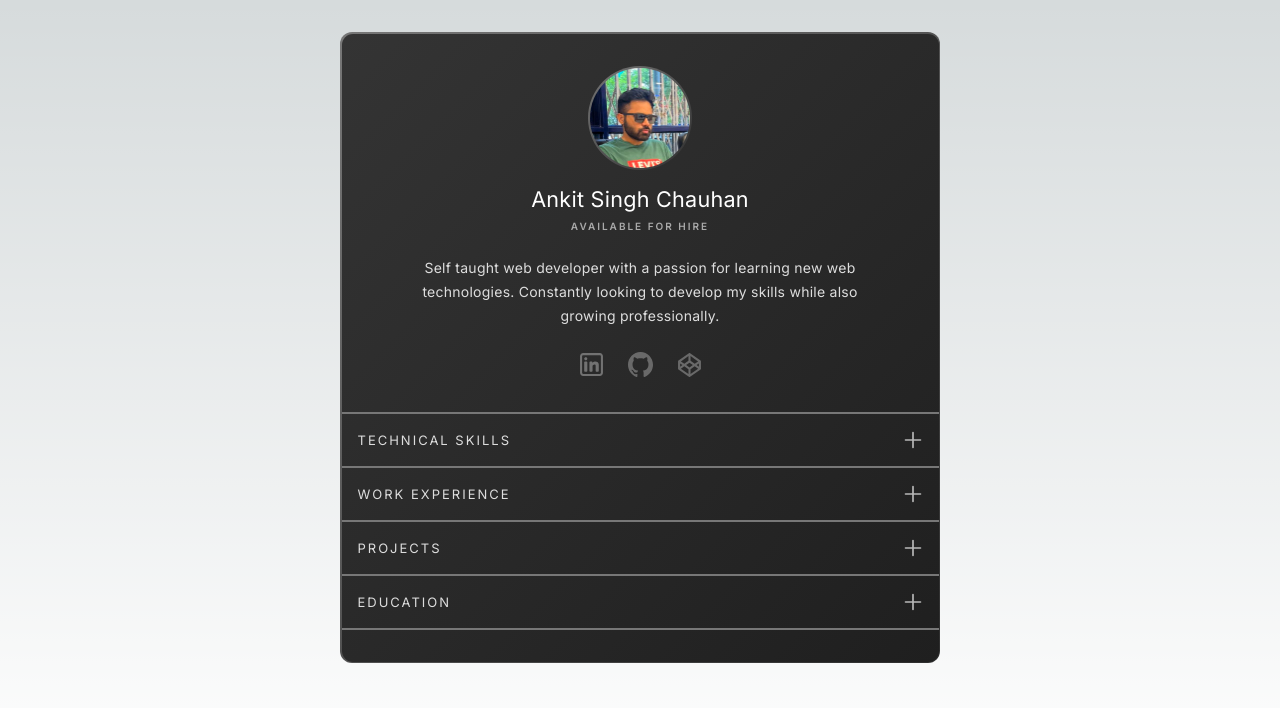
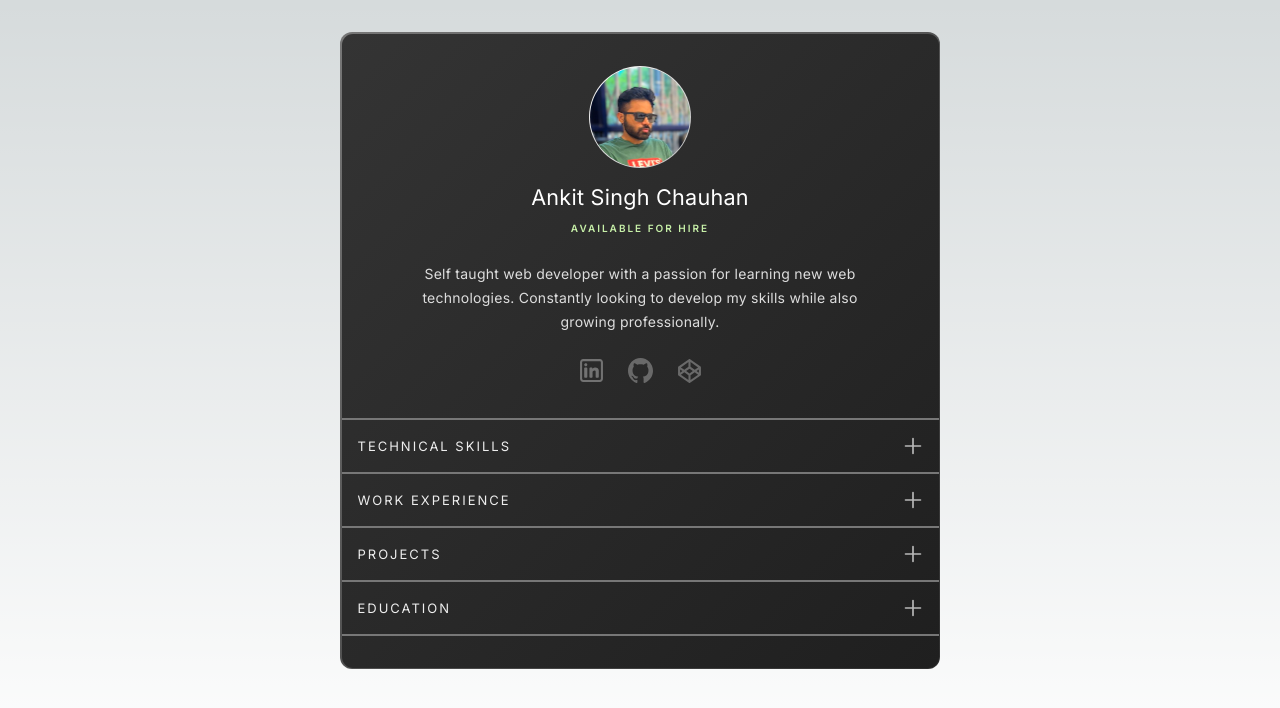
Before and after one commit to ankitc248/my-portfolio, a React (Create React App) app: page / in a window 1280 px wide. Shown: the top 708 px of the page. Built offline with nearby package versions, Linux system fonts and the light colour scheme.

Commit message:
Added accent color and improved keys

```diff
--- a/src/App.css
+++ b/src/App.css
@@ -10,6 +10,7 @@
   --foreground-rgb: 0, 0, 0;
   --background-start-rgb: 214, 219, 220;
   --background-end-rgb: 255, 255, 255;
+  --accent-color:#c7f0a8;
 }
 
 @media (prefers-color-scheme: dark) {
--- a/src/App.js
+++ b/src/App.js
@@ -36,7 +36,7 @@ export default function App() {
               <div className="my-image">
                 <div className="my-image-container">
                   <img
-                    src="/assets/images/profile-image.jpg"
+                    src="/assets/images/profile-image-blur.jpg"
                     alt="profile"
                     width={100}
                     height={100}
@@ -61,7 +61,11 @@ export default function App() {
             </section>
             <div className="expandable-sections">
               {sortedPortfolioDetails.map((value) => (
-                <ExpandSection values={value[1]} key={value[0]} />
+                <ExpandSection
+                  values={value[1]}
+                  key={value[0]}
+                  uniqueIdentifier={value[0]}
+                />
               ))}
             </div>
           </div>
@@ -71,7 +75,7 @@ export default function App() {
   );
 }
 
-const ExpandSection = ({ values }) => {
+const ExpandSection = ({ values, uniqueIdentifier }) => {
   const [expanded, setExpanded] = useState(false);
   return (
     <section className={`expand-section ${expanded ? "expanded" : ""}`}>
@@ -98,56 +102,55 @@ const ExpandSection = ({ values }) => {
         <div className="inside-wrapper">
           <div className="section-body">
             {values.description && (
-              <p className="padded">{transformText(values.description)}</p>
+              <p className="padded" key={uniqueIdentifier + "_description"}>
+                {transformText(values.description)}
+              </p>
             )}
             {values.content &&
               values.content.map((item, index) => (
                 <>
                   {item.type === "stickers" && (
-                    <div key={index} className="stickers padded">
-                      {item.items &&
-                        item.items.map((sticker, stickerIndex) => (
-                          <div className="sticker" key={stickerIndex}>
-                            {sticker.icon && (
-                              <img
-                                src={sticker.icon}
-                                alt={sticker.text + "-icon"}
-                                className="svg icon black"
-                                height={15}
-                              />
-                            )}
-                            <span className="text">{sticker.text}</span>
-                          </div>
-                        ))}
-                    </div>
+                    <Stickers
+                      values={item}
+                      key={uniqueIdentifier + "_stickers_" + index}
+                      uniqueIdentifier={uniqueIdentifier + "_stickers_" + index}
+                    />
                   )}
                   {item.subTitle && (
-                    <div className="padded" key={index}>
-                      <div className="title-with-year">
-                        <div className="left-side">
-                          <h2 className="title">{item.title}</h2>
-                          <h4 className="sub-title">{item.subTitle}</h4>
-                        </div>
-                        <div className="right-side">
-                          <h4 className="sub-title year">{item.date}</h4>
-                        </div>
-                      </div>
-                      <div className="text-block">
-                        {transformText(item.about)}
-                      </div>
-                    </div>
+                    <TitleWithYear
+                      values={item}
+                      key={uniqueIdentifier + "_title_" + index}
+                    />
                   )}
                   {item.content &&
                     item.content.map((subItem, subIndex) => {
                       if (subItem.type === "text") {
                         return (
-                          <p key={subIndex} className="padded">
+                          <p
+                            key={
+                              uniqueIdentifier +
+                              "_" +
+                              index +
+                              "_subitem_text_" +
+                              subIndex
+                            }
+                            className="padded"
+                          >
                             {subItem.body}
                           </p>
                         );
                       } else if (subItem.type === "full-image") {
                         return (
-                          <div key={subIndex} className="full-image">
+                          <div
+                            key={
+                              uniqueIdentifier +
+                              "_" +
+                              index +
+                              "_subitem_image_" +
+                              subIndex
+                            }
+                            className="full-image"
+                          >
                             <img src={subItem.src} alt="" />
                             <span className="img-caption">
                               {subItem.caption}
@@ -156,27 +159,23 @@ const ExpandSection = ({ values }) => {
                         );
                       } else if (subItem.type === "ul-list") {
                         return (
-                          <div key={subIndex} className="list padded">
-                            <ul className="pretty-list">
-                              {subItem.items &&
-                                subItem.items.map((listItem, listIndex) => (
-                                  <li key={listIndex}>
-                                    <span className="list-bullet">
-                                      <img
-                                        src="/assets/svg-icons/asterisk-circle-fill.svg"
-                                        alt="icon"
-                                        width={17}
-                                        height={17}
-                                        className="svg icon black"
-                                      />
-                                    </span>
-                                    <span className="list-text">
-                                      {transformText(listItem)}
-                                    </span>
-                                  </li>
-                                ))}
-                            </ul>
-                          </div>
+                          <ULList
+                            key={
+                              uniqueIdentifier +
+                              "_" +
+                              index +
+                              "_subitem_list_" +
+                              subIndex
+                            }
+                            uniqueIdentifier={
+                              uniqueIdentifier +
+                              "_" +
+                              index +
+                              "_subitem_list_" +
+                              subIndex
+                            }
+                            values={subItem}
+                          />
                         );
                       }
                       return null; // In case the item type is not recognized
@@ -203,6 +202,77 @@ const ExpandSection = ({ values }) => {
       </div>
     </section>
   );
+};
+
+const TitleWithYear = ({ values, uniqueIdentifier }) => {
+  return (
+    <div className="padded">
+      <div className="title-with-year">
+        <div className="left-side">
+          <h2 className="title">{values.title}</h2>
+          <h4 className="sub-title">{values.subTitle}</h4>
+        </div>
+        <div className="right-side">
+          <h4 className="sub-title year">{values.date}</h4>
+        </div>
+      </div>
+      <div className="text-block">{transformText(values.about)}</div>
+    </div>
+  );
+};
+
+const Stickers = ({ values, uniqueIdentifier }) => {
+  return (
+    <div className="stickers padded">
+      {values.items &&
+        values.items.map((sticker, stickerIndex) => (
+          <div
+            className="sticker"
+            key={uniqueIdentifier + "sticker_" + stickerIndex}
+          >
+            {sticker.icon && (
+              <img
+                src={sticker.icon}
+                alt={sticker.text + "-icon"}
+                className="svg icon black"
+                height={15}
+              />
+            )}
+            <span className="text">{sticker.text}</span>
+          </div>
+        ))}
+    </div>
+  );
+};
+
+const ULList = ({ values, uniqueIdentifier }) => {
+  return (
+    <div className="list padded">
+      <ul className="pretty-list">
+        {values.items &&
+          values.items.map((listItem, listIndex) => (
+            <li key={uniqueIdentifier + "_" + listIndex}>
+              <span className="list-bullet">
+                <img
+                  src="/assets/svg-icons/asterisk-circle-fill.svg"
+                  alt="icon"
+                  width={15}
+                  height={15}
+                  className="svg icon black"
+                />
+              </span>
+              <span className="list-text">{transformText(listItem)}</span>
+            </li>
+          ))}
+      </ul>
+    </div>
+  );
+};
+
+const sortObjectByKeyAndConvertToArray = (obj, key) => {
+  const array = Object.entries(obj);
+  array.sort((a, b) => a[1][key] - b[1][key]);
+  return array;
 };
 
 const transformText = (inputString) => {
@@ -239,9 +309,3 @@ const transformText = (inputString) => {
     </span>
   );
 };
-
-const sortObjectByKeyAndConvertToArray = (obj, key) => {
-  const array = Object.entries(obj);
-  array.sort((a, b) => a[1][key] - b[1][key]);
-  return array;
-};
--- a/src/main.css
+++ b/src/main.css
@@ -31,6 +31,7 @@ section {
         /* background-color: #111; */
         padding-block: 2rem;
 }
+
 .loader-container {
         position: fixed;
         background-color: #222;
@@ -42,14 +43,17 @@ section {
         justify-content: center;
         align-items: center;
 }
+
 .loader-container.hidden {
         opacity: 0;
         transition: opacity 0.25s ease;
         z-index: -5;
 }
-.loader-container .sticker{
+
+.loader-container .sticker {
         filter: invert(1);
 }
+
 .cool-container {
         width: clamp(200px, 100%, 600px);
         min-height: 150px;
@@ -102,7 +106,7 @@ section {
 .about .my-name .sub-title {
         font-weight: 600;
         letter-spacing: 2px;
-        color: #aaa;
+        color: var(--accent-color);
         font-size: 10px;
 }
 
@@ -117,8 +121,8 @@ section {
         /* background: #999; */
         border-radius: 50%;
         overflow: hidden;
-        background: linear-gradient(135deg, #777, #2e2e2e);
-        padding: 2px;
+        background: linear-gradient(135deg, #fff, #bbb);
+        padding: 1px;
 }
 
 .about .my-image-container img {
@@ -236,6 +240,7 @@ section.expand-section .wrapper .inside-wrapper {
         text-transform: uppercase;
         letter-spacing: 2px;
         font-weight: 400;
+        color: #eee;
 }
 
 .section-header:hover::before,
@@ -290,10 +295,6 @@ section.expand-section .wrapper .inside-wrapper {
         line-height: 1.5rem;
 }
 
-ul.pretty-list li::before {
-        /* content: "- "; */
-}
-
 .pretty-list li {
         display: flex;
         margin-bottom: 1rem;
@@ -321,7 +322,8 @@ ul.pretty-list li .list-text {
 .sub-title {
         margin-top: 0.25rem;
         font-weight: 400;
-        color: #bbb;
+        color: var(--accent-color);
+        line-height: 1.25rem;
 }
 
 .minus {
@@ -337,6 +339,7 @@ ul.pretty-list li .list-text {
         display: flex;
         justify-content: space-between;
         padding-block: 1rem 0.5rem;
+        gap:1rem;
 }
 
 .description {
@@ -353,6 +356,7 @@ ul.pretty-list li .list-text {
         font-weight: 600;
         color: #ddd;
         font-size: 12px;
+        white-space: nowrap;
 }
 
 .highlighted {
@@ -385,6 +389,8 @@ ul.pretty-list li .list-text {
         align-items: center;
         gap: 0.25rem;
         font-weight: 500;
+        color: var(--accent-color);
+        border: solid 2px var(--accent-color);
 }
 
 .stickers .sticker:hover {
@@ -406,7 +412,8 @@ ul.pretty-list li .list-text {
                 min-height: 100dvh;
                 justify-content: flex-start;
         }
-        .about{
-                padding-top: 2rem;
+
+        .about {
+                padding-top: 3rem;
         }
 }
```
Also changed, not shown: public/assets/images/profile-image-blur.jpg (added), 12 other files (tests, documents, lock files or other folders).
